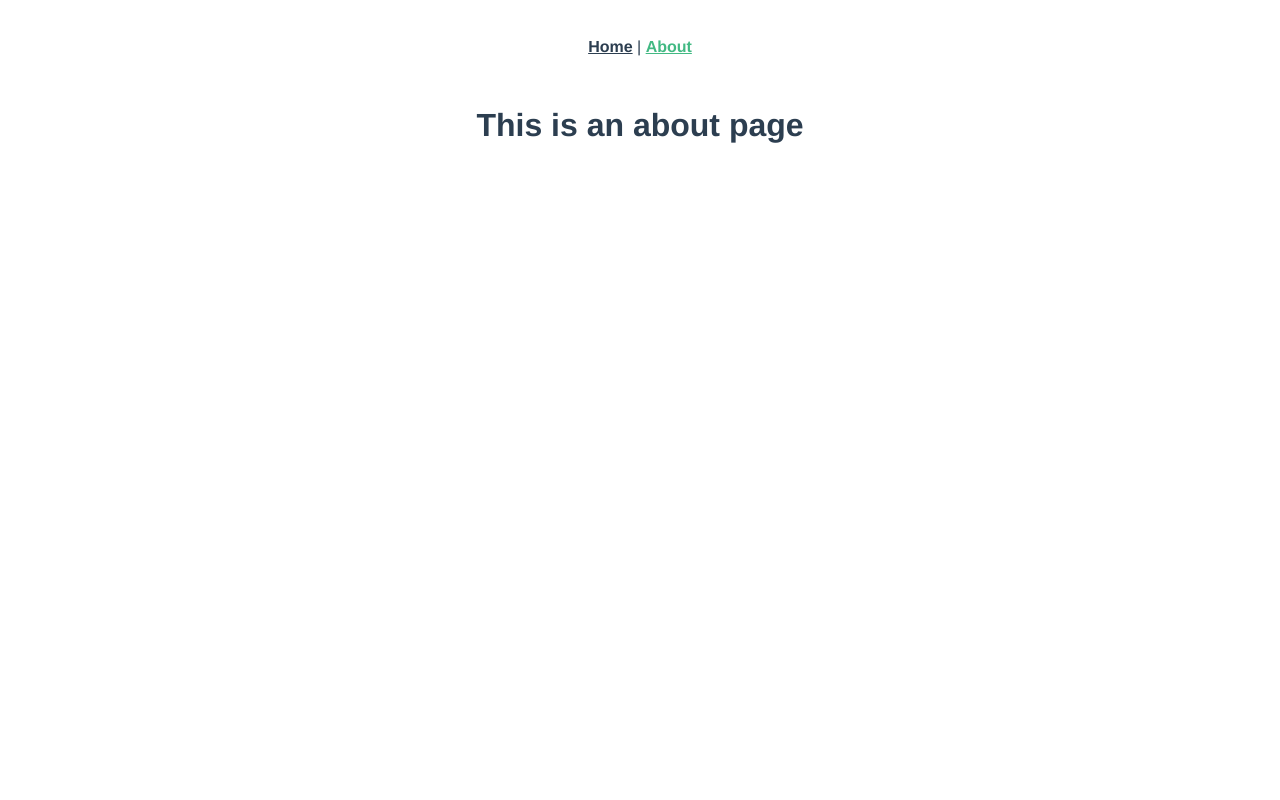
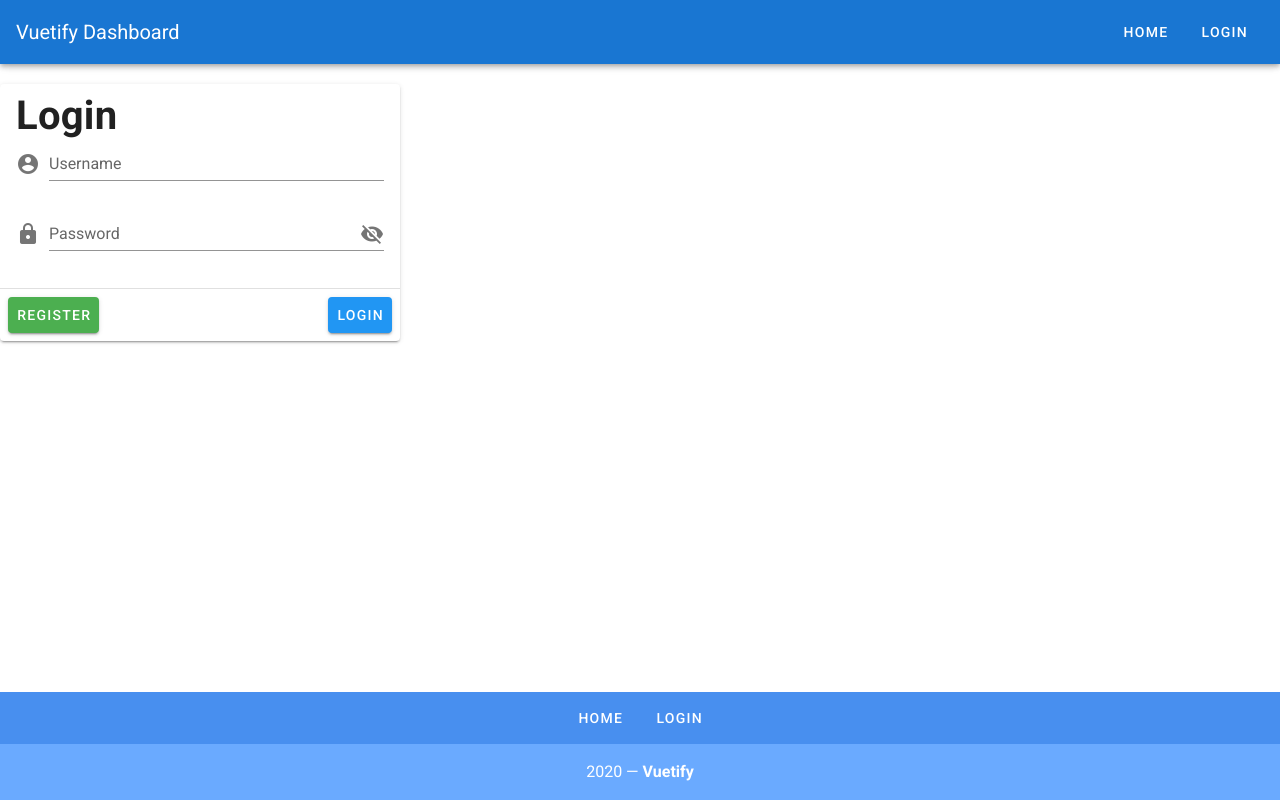
Before and after one commit to khepf/pttracker, a Vue app: page /about in a window 1280 px wide. Built offline with nearby package versions, Linux system fonts and the light colour scheme.

Commit message:
first commit

```diff
--- a/package.json
+++ b/package.json
@@ -14,6 +14,7 @@
     "vue-class-component": "^7.0.2",
     "vue-property-decorator": "^8.3.0",
     "vue-router": "^3.1.3",
+    "vuetify": "^2.1.0",
     "vuex": "^3.1.2"
   },
   "devDependencies": {
@@ -33,6 +34,8 @@
     "sass": "^1.23.7",
     "sass-loader": "^8.0.0",
     "typescript": "~3.5.3",
-    "vue-template-compiler": "^2.6.10"
+    "vue-cli-plugin-vuetify": "^2.0.3",
+    "vue-template-compiler": "^2.6.10",
+    "vuetify-loader": "^1.3.0"
   }
 }
--- a/public/index.html
+++ b/public/index.html
@@ -6,6 +6,8 @@
     <meta name="viewport" content="width=device-width,initial-scale=1.0">
     <link rel="icon" href="<%= BASE_URL %>favicon.ico">
     <title>playing-time-tracker</title>
+    <link rel="stylesheet" href="https://fonts.googleapis.com/css?family=Roboto:100,300,400,500,700,900">
+    <link rel="stylesheet" href="https://cdn.jsdelivr.net/npm/@mdi/font@latest/css/materialdesignicons.min.css">
   </head>
   <body>
     <noscript>
--- a/src/App.vue
+++ b/src/App.vue
@@ -1,32 +1,31 @@
 <template>
-  <div id="app">
-    <div id="nav">
-      <router-link to="/">Home</router-link> |
-      <router-link to="/about">About</router-link>
-    </div>
-    <router-view />
-  </div>
+  <v-app>
+    <the-navbar />
+
+    <v-content>
+      <login-card />
+    </v-content>
+    <the-footer />
+  </v-app>
 </template>
 
-<style lang="scss">
-#app {
-  font-family: "Avenir", Helvetica, Arial, sans-serif;
-  -webkit-font-smoothing: antialiased;
-  -moz-osx-font-smoothing: grayscale;
-  text-align: center;
-  color: #2c3e50;
-}
+<script lang="ts">
+import Vue from "vue";
 
-#nav {
-  padding: 30px;
+import TheNavbar from "./components/TheNavbar.vue";
+import LoginCard from "./components/LoginCard.vue";
+import TheFooter from "./components/TheFooter.vue";
 
-  a {
-    font-weight: bold;
-    color: #2c3e50;
+export default Vue.extend({
+  name: "App",
+  components: {
+    TheNavbar,
+    LoginCard,
+    TheFooter
+  },
 
-    &.router-link-exact-active {
-      color: #42b983;
-    }
-  }
-}
-</style>
+  data: () => ({
+    //
+  })
+});
+</script>
--- a/src/components/HelloWorld.vue
+++ b/src/components/HelloWorld.vue
@@ -1,146 +1,168 @@
 <template>
-  <div class="hello">
-    <h1>{{ msg }}</h1>
-    <p>
-      For a guide and recipes on how to configure / customize this project,<br />
-      check out the
-      <a href="https://cli.vuejs.org" target="_blank" rel="noopener"
-        >vue-cli documentation</a
-      >.
+  <v-container>
+    <v-layout text-center wrap>
+      <v-flex xs12>
+        <v-img
+          :src="require('../assets/logo.svg')"
+          class="my-3"
+          contain
+          height="200"
+        ></v-img>
+      </v-flex>
+
+      <v-flex mb-4>
+        <h1 class="display-2 font-weight-bold mb-3">
+          Welcome to Vuetify
+        </h1>
+        <p class="subheading font-weight-regular">
+          For help and collaboration with other Vuetify developers,
+          <br />please join our online
+          <a href="https://community.vuetifyjs.com" target="_blank"
+            >Discord Community</a
+          >
         </p>
-    <h3>Installed CLI Plugins</h3>
-    <ul>
-      <li>
+      </v-flex>
+
+      <v-flex mb-5 xs12>
+        <h2 class="headline font-weight-bold mb-3">What's next?</h2>
+
+        <v-layout justify-center>
           <a
-          href="https://github.com/vuejs/vue-cli/tree/dev/packages/%40vue/cli-plugin-babel"
+            v-for="(next, i) in whatsNext"
+            :key="i"
+            :href="next.href"
+            class="subheading mx-3"
             target="_blank"
-          rel="noopener"
-          >babel</a
           >
-      </li>
-      <li>
+            {{ next.text }}
+          </a>
+        </v-layout>
+      </v-flex>
+
+      <v-flex xs12 mb-5>
+        <h2 class="headline font-weight-bold mb-3">Important Links</h2>
+
+        <v-layout justify-center>
           <a
-          href="https://github.com/vuejs/vue-cli/tree/dev/packages/%40vue/cli-plugin-typescript"
+            v-for="(link, i) in importantLinks"
+            :key="i"
+            :href="link.href"
+            class="subheading mx-3"
             target="_blank"
-          rel="noopener"
-          >typescript</a
           >
-      </li>
-      <li>
+            {{ link.text }}
+          </a>
+        </v-layout>
+      </v-flex>
+
+      <v-flex xs12 mb-5>
+        <h2 class="headline font-weight-bold mb-3">Ecosystem</h2>
+
+        <v-layout justify-center>
           <a
-          href="https://github.com/vuejs/vue-cli/tree/dev/packages/%40vue/cli-plugin-pwa"
+            v-for="(eco, i) in ecosystem"
+            :key="i"
+            :href="eco.href"
+            class="subheading mx-3"
             target="_blank"
-          rel="noopener"
-          >pwa</a
           >
-      </li>
-      <li>
-        <a
-          href="https://github.com/vuejs/vue-cli/tree/dev/packages/%40vue/cli-plugin-router"
-          target="_blank"
-          rel="noopener"
-          >router</a
-        >
-      </li>
-      <li>
-        <a
-          href="https://github.com/vuejs/vue-cli/tree/dev/packages/%40vue/cli-plugin-vuex"
-          target="_blank"
-          rel="noopener"
-          >vuex</a
-        >
-      </li>
-      <li>
-        <a
-          href="https://github.com/vuejs/vue-cli/tree/dev/packages/%40vue/cli-plugin-eslint"
-          target="_blank"
-          rel="noopener"
-          >eslint</a
-        >
-      </li>
-    </ul>
-    <h3>Essential Links</h3>
-    <ul>
-      <li>
-        <a href="https://vuejs.org" target="_blank" rel="noopener">Core Docs</a>
-      </li>
-      <li>
-        <a href="https://forum.vuejs.org" target="_blank" rel="noopener"
-          >Forum</a
-        >
-      </li>
-      <li>
-        <a href="https://chat.vuejs.org" target="_blank" rel="noopener"
-          >Community Chat</a
-        >
-      </li>
-      <li>
-        <a href="https://twitter.com/vuejs" target="_blank" rel="noopener"
-          >Twitter</a
-        >
-      </li>
-      <li>
-        <a href="https://news.vuejs.org" target="_blank" rel="noopener">News</a>
-      </li>
-    </ul>
-    <h3>Ecosystem</h3>
-    <ul>
-      <li>
-        <a href="https://router.vuejs.org" target="_blank" rel="noopener"
-          >vue-router</a
-        >
-      </li>
-      <li>
-        <a href="https://vuex.vuejs.org" target="_blank" rel="noopener">vuex</a>
-      </li>
-      <li>
-        <a
-          href="https://github.com/vuejs/vue-devtools#vue-devtools"
-          target="_blank"
-          rel="noopener"
-          >vue-devtools</a
-        >
-      </li>
-      <li>
-        <a href="https://vue-loader.vuejs.org" target="_blank" rel="noopener"
-          >vue-loader</a
-        >
-      </li>
-      <li>
-        <a
-          href="https://github.com/vuejs/awesome-vue"
-          target="_blank"
-          rel="noopener"
-          >awesome-vue</a
-        >
-      </li>
-    </ul>
-  </div>
+            {{ eco.text }}
+          </a>
+        </v-layout>
+      </v-flex>
+    </v-layout>
+  </v-container>
 </template>
 
 <script lang="ts">
-import { Component, Prop, Vue } from "vue-property-decorator";
+import Vue from "vue";
 
-@Component
-export default class HelloWorld extends Vue {
-  @Prop() private msg!: string;
+export default Vue.extend({
+  name: "HelloWorld",
+
+  data: () => ({
+    ecosystem: [
+      {
+        text: "vuetify-loader",
+        href: "https://github.com/vuetifyjs/vuetify-loader"
+      },
+      {
+        text: "github",
+        href: "https://github.com/vuetifyjs/vuetify"
+      },
+      {
+        text: "awesome-vuetify",
+        href: "https://github.com/vuetifyjs/awesome-vuetify"
       }
+    ],
+    importantLinks: [
+      {
+        text: "Documentation",
+        href: "https://vuetifyjs.com"
+      },
+      {
+        text: "Chat",
+        href: "https://community.vuetifyjs.com"
+      },
+      {
+        text: "Made with Vuetify",
+        href: "https://madewithvuejs.com/vuetify"
+      },
+      {
+        text: "Twitter",
+        href: "https://twitter.com/vuetifyjs"
+      },
+      {
+        text: "Articles",
+        href: "https://medium.com/vuetify"
+      }
+    ],
+    whatsNext: [
+      {
+        text: "Explore components",
+        href: "https://vuetifyjs.com/components/api-explorer"
+      },
+      {
+        text: "Select a layout",
+        href: "https://vuetifyjs.com/layout/pre-defined"
+      },
+      {
+        text: "Frequently Asked Questions",
+        href: "https://vuetifyjs.com/getting-started/frequently-asked-questions"
+      }
+    ]
+  })
+  //   <v-app-bar app color="primary" dark>
+  //   <div class="d-flex align-center">
+  //     <v-img
+  //       alt="Vuetify Logo"
+  //       class="shrink mr-2"
+  //       contain
+  //       src="https://cdn.vuetifyjs.com/images/logos/vuetify-logo-dark.png"
+  //       transition="scale-transition"
+  //       width="40"
+  //     />
+
+  //     <v-img
+  //       alt="Vuetify Name"
+  //       class="shrink mt-1 hidden-sm-and-down"
+  //       contain
+  //       min-width="100"
+  //       src="https://cdn.vuetifyjs.com/images/logos/vuetify-name-dark.png"
+  //       width="100"
+  //     />
+  //   </div>
+
+  //   <v-spacer></v-spacer>
+
+  //   <v-btn
+  //     href="https://github.com/vuetifyjs/vuetify/releases/latest"
+  //     target="_blank"
+  //     text
+  //   >
+  //     <span class="mr-2">Latest Release</span>
+  //     <v-icon>mdi-open-in-new</v-icon>
+  //   </v-btn>
+  // </v-app-bar>
+});
 </script>
-
-<!-- Add "scoped" attribute to limit CSS to this component only -->
-<style scoped lang="scss">
-h3 {
-  margin: 40px 0 0;
-}
-ul {
-  list-style-type: none;
-  padding: 0;
-}
-li {
-  display: inline-block;
-  margin: 0 10px;
-}
-a {
-  color: #42b983;
-}
-</style>
--- /dev/null
+++ b/src/components/LoginCard.vue
@@ -0,0 +1,36 @@
+<template>
+  <v-card width="400px" class="mt-5 mx-a">
+    <v-card-title class="pb-0">
+      <h1>Login</h1>
+    </v-card-title>
+    <v-card-text>
+      <v-form>
+        <v-text-field label="Username" prepend-icon="mdi-account-circle" />
+        <v-text-field
+          :type="showPassword ? 'text' : 'password'"
+          label="Password"
+          prepend-icon="mdi-lock"
+          :append-icon="showPassword ? 'mdi-eye' : 'mdi-eye-off'"
+          @click:append="showPassword = !showPassword"
+        />
+      </v-form>
+    </v-card-text>
+    <v-divider></v-divider>
+    <v-card-actions>
+      <v-btn color="success">Register</v-btn>
+      <v-spacer></v-spacer>
+      <v-btn color="info">Login</v-btn>
+    </v-card-actions>
+  </v-card>
+</template>
+
+<script lang="ts">
+export default {
+  name: "LoginCard",
+  data() {
+    return {
+      showPassword: false
+    };
+  }
+};
+</script>
--- /dev/null
+++ b/src/components/TheFooter.vue
@@ -0,0 +1,33 @@
+<template>
+  <v-footer color="primary lighten-1" padless>
+    <v-layout justify-center wrap>
+      <v-btn
+        v-for="link in links"
+        :key="link"
+        color="white"
+        text
+        rounded
+        class="my-2"
+      >
+        {{ link }}
+      </v-btn>
+      <v-flex primary lighten-2 py-4 text-center white--text xs12>
+        {{ new Date().getFullYear() }} — <strong>Vuetify</strong>
+      </v-flex>
+    </v-layout>
+  </v-footer>
+</template>
+
+<script lang="ts">
+import Vue from "vue";
+
+export default Vue.extend({
+  name: "TheFooter",
+  data() {
+    return {
+      showPassword: false,
+      links: ["Home", "Login"]
+    };
+  }
+});
+</script>
--- /dev/null
+++ b/src/components/TheNavbar.vue
@@ -0,0 +1,16 @@
+<template>
+  <v-app-bar app color="primary" dark>
+    <v-toolbar-title>Vuetify Dashboard</v-toolbar-title>
+    <v-spacer></v-spacer>
+    <v-btn text rounded>Home</v-btn>
+    <v-btn text rounded>Login</v-btn>
+  </v-app-bar>
+</template>
+
+<script lang="ts">
+import Vue from "vue";
+
+export default Vue.extend({
+  name: "TheNavbar"
+});
+</script>
--- a/src/main.ts
+++ b/src/main.ts
@@ -3,11 +3,13 @@
 import "./registerServiceWorker";
 import router from "./router";
 import store from "./store";
+import vuetify from "./plugins/vuetify";
 
 Vue.config.productionTip = false;
 
 new Vue({
   router,
   store,
+  vuetify,
   render: h => h(App)
 }).$mount("#app");
--- /dev/null
+++ b/src/plugins/vuetify.ts
@@ -0,0 +1,6 @@
+import Vue from "vue";
+import Vuetify from "vuetify/lib";
+
+Vue.use(Vuetify);
+
+export default new Vuetify({});
--- a/tsconfig.json
+++ b/tsconfig.json
@@ -12,7 +12,7 @@
     "sourceMap": true,
     "baseUrl": ".",
     "types": [
-      "webpack-env"
+      "webpack-env", "vuetify"
     ],
     "paths": {
       "@/*": [
--- /dev/null
+++ b/vue.config.js
@@ -0,0 +1,3 @@
+module.exports = {
+  transpileDependencies: ["vuetify"]
+};
```
Also changed, not shown: src/assets/logo.svg (added), 1 other file (tests, documents, lock files or other folders). Lines whose indentation alone changed are shown as unchanged.
